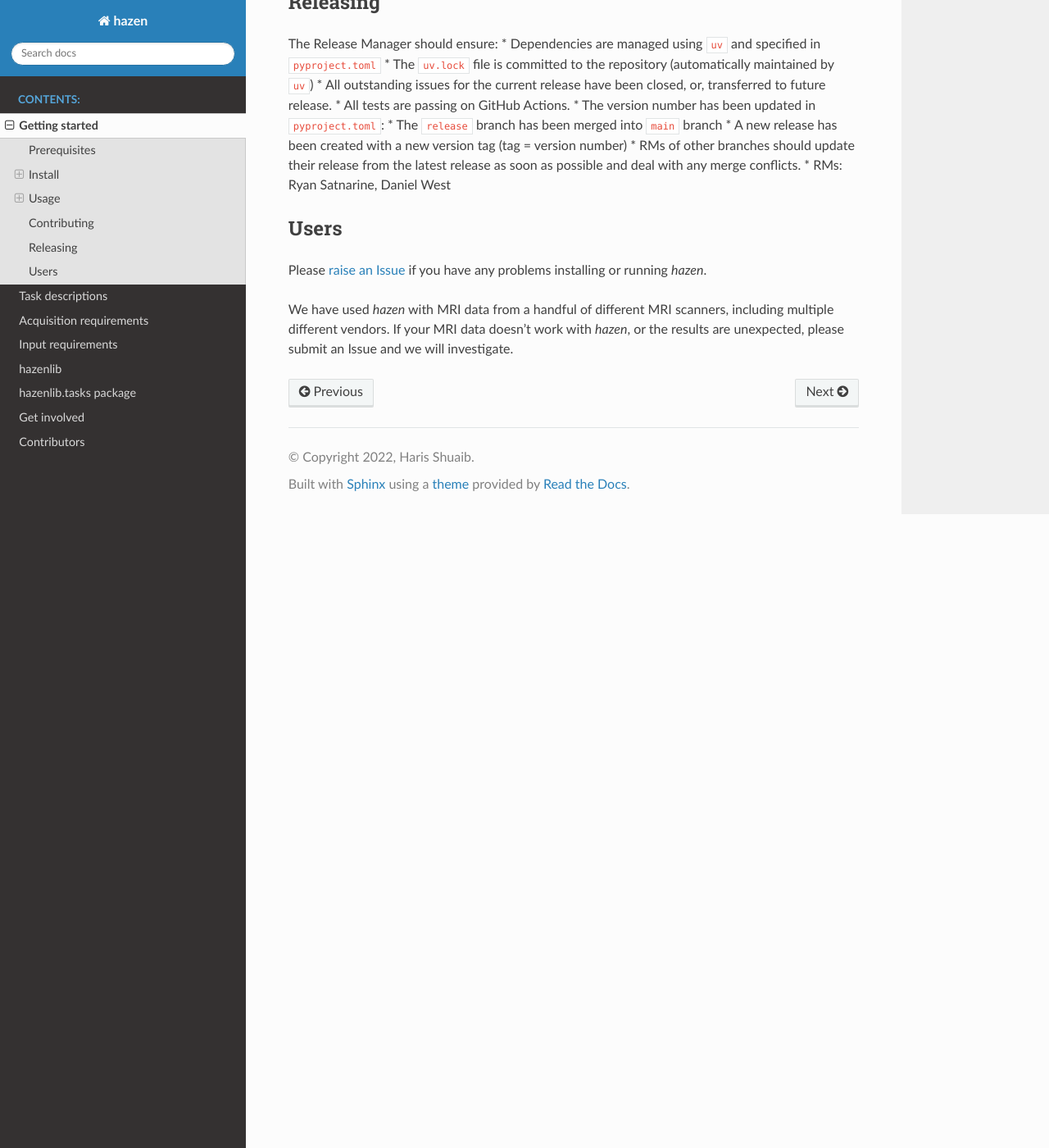
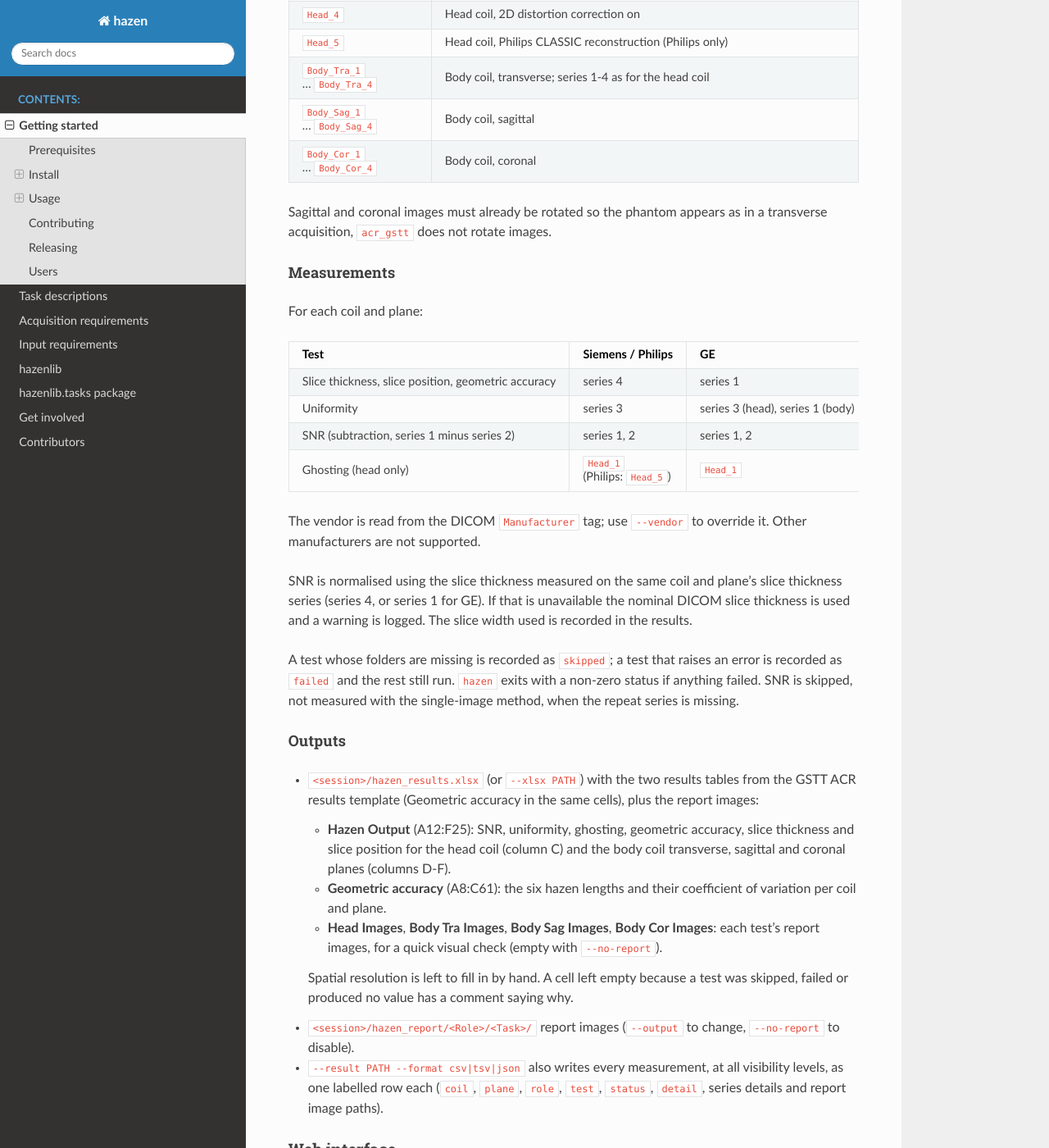
Before and after one commit to GSTT-CSC/hazen, a Sphinx documentation site: the page built from docs/source/gettingstarted.rst, in a window 1280 px wide and 1400 px high, scrolled down 8805 px. Shown: the whole window at 82% size. Built offline with Sphinx 7.4.7 and the Read the Docs theme 3.1.0, drawn with Linux system fonts in a browser that asks for light colours; some of the changed text lies outside the part shown.

Commit message:
document the acr_gstt command
Describe folder naming, the measurements per vendor, the SNR slice-width
handling and the workbook outputs, and add the protocol module to the
API reference.

```diff
--- a/docs/source/gettingstarted.rst
+++ b/docs/source/gettingstarted.rst
@@ -403,6 +403,114 @@
          - "./data/acr/sag_localiser"
 
 
+GSTT ACR Protocol (acr_gstt)
+^^^^^^^^^^^^^^^^^^^^^^^^^^^^
+``acr_gstt`` runs every measurement in the GSTT ACR QA work instruction on one
+session folder and writes the results to a single Excel workbook. Unlike
+``acr_all`` (T1, T2 and sagittal localiser), all GSTT acquisitions use the same
+T1 sequence and differ only by coil, plane and reconstruction filters, so each
+acquisition is identified by the name of its folder.
+
+.. code-block:: bash
+
+   hazen acr_gstt /path/to/session
+
+Folder Naming
+"""""""""""""
+Place each acquisition in a subfolder of the session folder named after its
+role. Names are matched ignoring case and separators (``HEAD1``, ``head-1`` and
+``Head_1`` are equivalent). The plane can come before or after the number, with
+``ax`` or ``axial`` accepted for ``Tra``, and anything after a trailing
+separator is ignored, so ``BODY1_ax``, ``BODY4_sag_rotMAT`` and ``Body_Sag_4``
+are all recognised. Two folders matching the same role (e.g. ``HEAD2`` and
+``HEAD2_rep``) stop the run, so rename or move the one not to use. Other folders
+(e.g. RF noise) are listed and ignored.
+
+.. list-table::
+   :header-rows: 1
+   :widths: 25 75
+
+   * - Folder
+     - Acquisition
+   * - ``Head_1``, ``Head_2``
+     - Head coil, no filters (repeat pair)
+   * - ``Head_3``
+     - Head coil, intensity correction / normalisation on
+   * - ``Head_4``
+     - Head coil, 2D distortion correction on
+   * - ``Head_5``
+     - Head coil, Philips CLASSIC reconstruction (Philips only)
+   * - ``Body_Tra_1`` ... ``Body_Tra_4``
+     - Body coil, transverse; series 1-4 as for the head coil
+   * - ``Body_Sag_1`` ... ``Body_Sag_4``
+     - Body coil, sagittal
+   * - ``Body_Cor_1`` ... ``Body_Cor_4``
+     - Body coil, coronal
+
+Sagittal and coronal images must already be rotated so the phantom appears as
+in a transverse acquisition, ``acr_gstt`` does not rotate images.
+
+Measurements
+""""""""""""
+For each coil and plane:
+
+.. list-table::
+   :header-rows: 1
+   :widths: 40 30 30
+
+   * - Test
+     - Siemens / Philips
+     - GE
+   * - Slice thickness, slice position, geometric accuracy
+     - series 4
+     - series 1
+   * - Uniformity
+     - series 3
+     - series 3 (head), series 1 (body)
+   * - SNR (subtraction, series 1 minus series 2)
+     - series 1, 2
+     - series 1, 2
+   * - Ghosting (head only)
+     - ``Head_1`` (Philips: ``Head_5``)
+     - ``Head_1``
+
+The vendor is read from the DICOM ``Manufacturer`` tag; use ``--vendor`` to
+override it. Other manufacturers are not supported.
+
+SNR is normalised using the slice thickness measured on the same coil and
+plane's slice thickness series (series 4, or series 1 for GE). If that is
+unavailable the nominal DICOM slice thickness is used and a warning is logged.
+The slice width used is recorded in the results.
+
+A test whose folders are missing is recorded as ``skipped``; a test that raises
+an error is recorded as ``failed`` and the rest still run. ``hazen`` exits with
+a non-zero status if anything failed. SNR is skipped, not measured with the
+single-image method, when the repeat series is missing.
+
+Outputs
+"""""""
+- ``<session>/hazen_results.xlsx`` (or ``--xlsx PATH``) with the two results
+  tables from the GSTT ACR results template (Geometric accuracy in the same
+  cells), plus the report images:
+
+  - **Hazen Output** (A12:F25): SNR, uniformity, ghosting, geometric accuracy,
+    slice thickness and slice position for the head coil (column C) and the
+    body coil transverse, sagittal and coronal planes (columns D-F).
+  - **Geometric accuracy** (A8:C61): the six hazen lengths and their
+    coefficient of variation per coil and plane.
+  - **Head Images**, **Body Tra Images**, **Body Sag Images**, **Body Cor
+    Images**: each test's report images, for a quick visual check (empty with
+    ``--no-report``).
+
+  Spatial resolution is left to fill in by hand. A cell left empty because a
+  test was skipped, failed or produced no value has a comment saying why.
+
+- ``<session>/hazen_report/<Role>/<Task>/`` report images (``--output`` to change,
+  ``--no-report`` to disable).
+- ``--result PATH --format csv|tsv|json`` also writes every measurement, at all
+  visibility levels, as one labelled row each (``coil``, ``plane``, ``role``,
+  ``test``, ``status``, ``detail``, series details and report image paths).
+
 Web interface
 ^^^^^^^^^^^^^
 Please refer to the *hazen web app* GitHub repository `here <https://github.com/GSTT-CSC/hazen-web-app>`_ for more information.
```
Also changed, not shown: docs/source/hazenlib.rst (+8 -0 lines).
